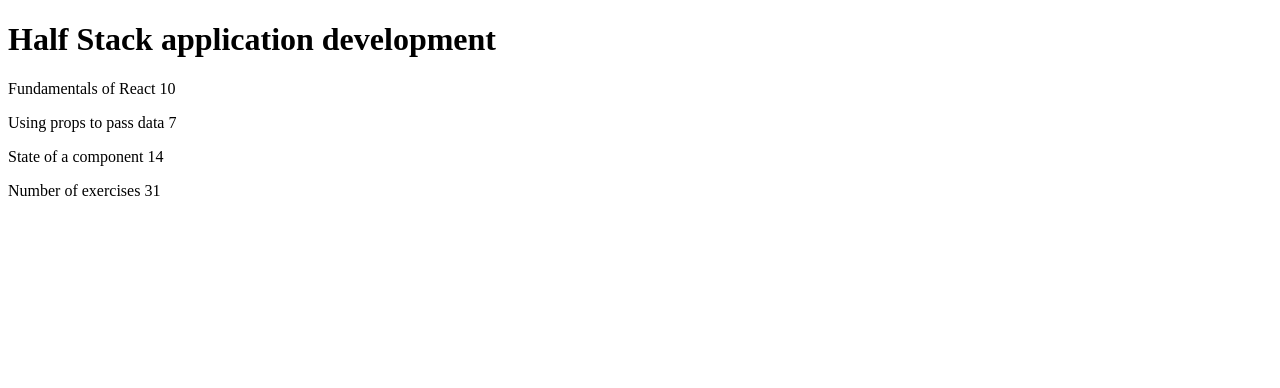
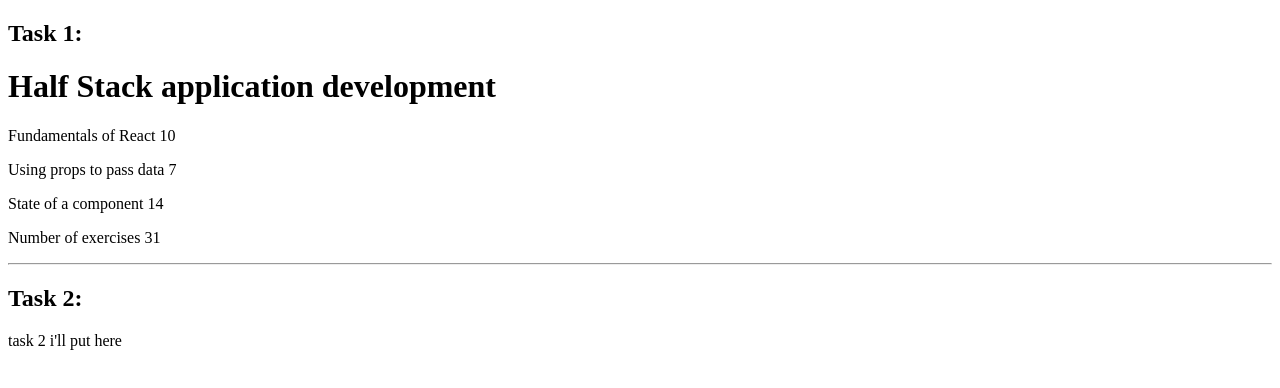
Before and after one commit to Susnezhu/fullstack-open-course, a React (Vite) app in the folder osa1/part1/: page / in a window 1280 px wide. Shown: the top 388 px of the page. Built offline with nearby package versions, Linux system fonts and the light colour scheme.

Commit message:
Reorganized project structure

```diff
--- a/osa1/part1/src/App.jsx
+++ b/osa1/part1/src/App.jsx
@@ -1,72 +1,18 @@
-const Header = (props) => {
+import Task1 from "./tasks/task1";
+import Task2 from "./tasks/task2"
+
+function App() {
   return (
     <div>
-      <h1>{props.course}</h1>
+      <h2>Task 1:</h2>
+      <Task1 />
+
+      <hr />
+
+      <h2>Task 2:</h2>
+      <Task2 />
     </div>
-  )
+  );
 }
 
-const Part = (props) => {
-  return (
-    <div>
-      <p>{props.name} {props.exercise}</p>
-    </div>
-  )
-}
-
-const Content = (props) => {
-  return (
-    <div>
-      <Part name={props.parts[0].name} exercise={props.parts[0].exercises}/>
-      <Part name={props.parts[1].name} exercise={props.parts[1].exercises}/>
-      <Part name={props.parts[2].name} exercise={props.parts[2].exercises}/>
-    </div>
-  )
-}
-
-const Total = (props) => {
-  let total = 0;
-  for (let i = 0; i < props.parts.length; i++) {
-    total += props.parts[i].exercises;
-  }
-
-  return (
-    <div>
-      <p>Number of exercises {total}</p>
-    </div>
-  )
-}
-
-
-
-const App = () => {
-const course = {
-    name: 'Half Stack application development',
-    parts: [
-      {
-        name: 'Fundamentals of React',
-        exercises: 10
-      },
-      {
-        name: 'Using props to pass data',
-        exercises: 7
-      },
-      {
-        name: 'State of a component',
-        exercises: 14
-      }
-    ]
-  }
-
-  return (
-    <div>
-      <Header course={course.name} />
-
-      <Content parts={course.parts} />
-
-      <Total parts={course.parts} />
-    </div>
-  )
-}
-
-export default App
+export default App;
--- /dev/null
+++ b/osa1/part1/src/tasks/task1.jsx
@@ -0,0 +1,69 @@
+const Header = (props) => {
+  return (
+    <div>
+      <h1>{props.course}</h1>
+    </div>
+  )
+}
+
+const Part = (props) => {
+  return (
+    <div>
+      <p>{props.name} {props.exercise}</p>
+    </div>
+  )
+}
+
+const Content = (props) => {
+  return (
+    <div>
+      <Part name={props.parts[0].name} exercise={props.parts[0].exercises}/>
+      <Part name={props.parts[1].name} exercise={props.parts[1].exercises}/>
+      <Part name={props.parts[2].name} exercise={props.parts[2].exercises}/>
+    </div>
+  )
+}
+
+const Total = (props) => {
+  let total = 0;
+  for (let i = 0; i < props.parts.length; i++) {
+    total += props.parts[i].exercises;
+  }
+
+  return (
+    <div>
+      <p>Number of exercises {total}</p>
+    </div>
+  )
+}
+
+
+const Task1 = () => {
+  const course = {
+    name: 'Half Stack application development',
+    parts: [
+      {
+        name: 'Fundamentals of React',
+        exercises: 10
+      },
+      {
+        name: 'Using props to pass data',
+        exercises: 7
+      },
+      {
+        name: 'State of a component',
+        exercises: 14
+      }
+    ]
+  }
+
+  return (
+    <div>
+      <Header course={course.name} />
+      <Content parts={course.parts} />
+      <Total parts={course.parts} />
+    </div>
+  )
+}
+
+export default Task1;
--- /dev/null
+++ b/osa1/part1/src/tasks/task2.jsx
@@ -0,0 +1,7 @@
+const Task2 = () => {
+    return (
+        <p>task 2 i'll put here</p>
+    )
+}
+
+export default Task2;
```
Also changed, not shown: 1 other file (tests, documents, lock files or other folders).
